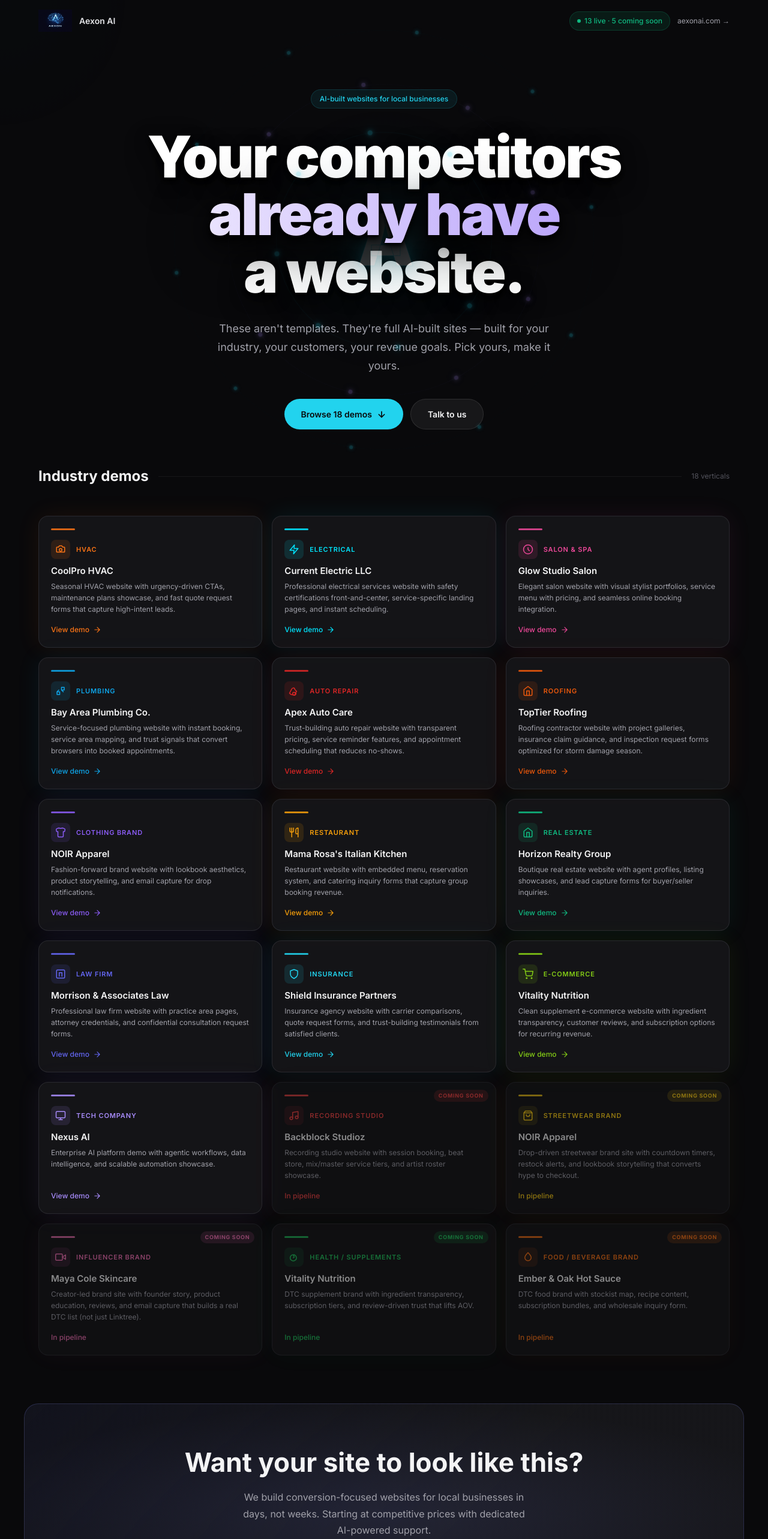
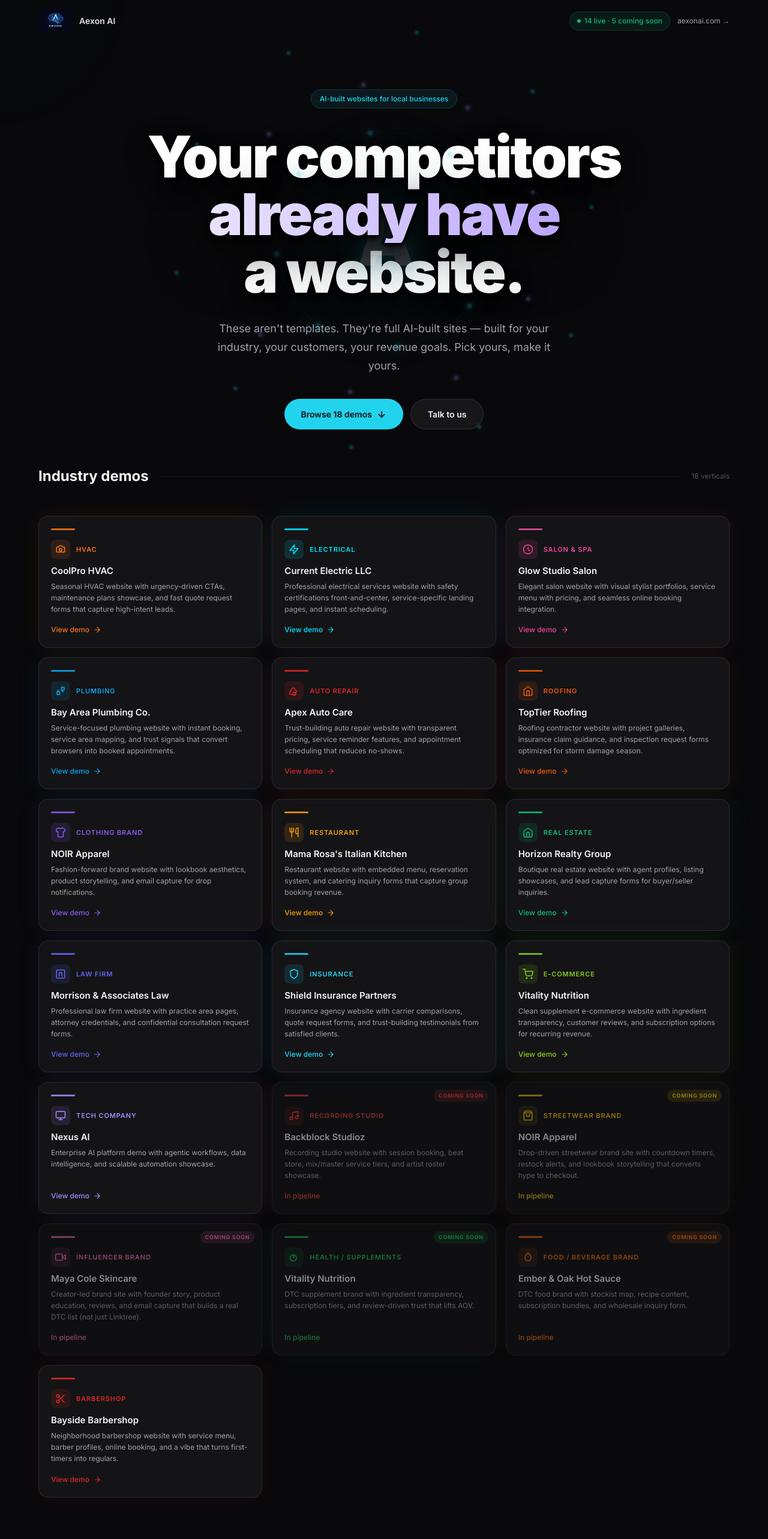
Before and after one commit to AEXON-AI-AGENCY/demo-staged-website-factory, a Next.js app: page / in a window 1280 px wide. Shown: the top 2566 px of the page at 60% size. Built offline with nearby package versions, Linux system fonts and the light colour scheme.

Commit message:
Add barbershop vertical tile + bump to 14 live · 5 coming soon

```diff
--- a/app/page.tsx
+++ b/app/page.tsx
@@ -91,6 +91,13 @@
       <path d="M16 10a4 4 0 0 1-8 0"/>
     </svg>
   ),
+  barbershop: (
+    <svg width="18" height="18" viewBox="0 0 24 24" fill="none" stroke="currentColor" strokeWidth="2" strokeLinecap="round" strokeLinejoin="round">
+      <circle cx="6" cy="6" r="3"/>
+      <circle cx="6" cy="18" r="3"/>
+      <path d="M20 4L8.12 15.88M14.47 14.48L20 20M8.12 8.12L12 12"/>
+    </svg>
+  ),
   "influencer-brand": (
     <svg width="18" height="18" viewBox="0 0 24 24" fill="none" stroke="currentColor" strokeWidth="2" strokeLinecap="round" strokeLinejoin="round">
       <path d="M23 7l-7 5 7 5V7z"/>
@@ -131,6 +138,7 @@
   "influencer-brand":   { name: "Maya Cole Skincare",    industry: "Influencer Brand",   accent: "#f472b6", description: "Creator-led brand site with founder story, product education, reviews, and email capture that builds a real DTC list (not just Linktree).", demoUrl: "/influencer-brand" },
   "health-supplements": { name: "Vitality Nutrition",    industry: "Health / Supplements", accent: "#22c55e", description: "DTC supplement brand with ingredient transparency, subscription tiers, and review-driven trust that lifts AOV.", demoUrl: "/health-supplements" },
   "food-brand":         { name: "Ember & Oak Hot Sauce", industry: "Food / Beverage Brand", accent: "#f97316", description: "DTC food brand with stockist map, recipe content, subscription bundles, and wholesale inquiry form.", demoUrl: "/food-brand" },
+  barbershop:        { name: "Bayside Barbershop",      industry: "Barbershop",         accent: "#dc2626", description: "Neighborhood barbershop website with service menu, barber profiles, online booking, and a vibe that turns first-timers into regulars.", demoUrl: "/barbershop" },
 } as const;
 
 type VerticalKey = keyof typeof VERTICALS;
@@ -156,6 +164,7 @@
   "influencer-brand": true,
   "health-supplements": true,
   "food-brand": true,
+  barbershop: false,
 };
 
 // ─── Vertical card ─────────────────────────────────────────────────────────────
@@ -294,7 +303,7 @@
         <div style={{ display: "flex", alignItems: "center", gap: "12px" }}>
           <span style={{ display: "inline-flex", alignItems: "center", gap: "6px", padding: "6px 12px", borderRadius: "99px", fontSize: "12px", fontWeight: 500, background: "rgba(16,185,129,0.1)", color: "#10b981", border: "1px solid rgba(16,185,129,0.2)" }}>
             <span style={{ width: "6px", height: "6px", borderRadius: "50%", background: "#10b981", display: "inline-block" }} />
-            13 live · 5 coming soon
+            14 live · 5 coming soon
           </span>
           <a href="https://aexonai.com" target="_blank" rel="noopener noreferrer" style={{ fontSize: "12px", color: "#a1a1aa", textDecoration: "none" }}>
             aexonai.com →
@@ -369,6 +378,7 @@
           <Row keys={["law-firm", "insurance", "ecommerce"]} />
           <Row keys={["tech-company", "recording-studio", "streetwear"]} />
           <Row keys={["influencer-brand", "health-supplements", "food-brand"]} />
+          <Row keys={["barbershop"]} />
         </div>
       </section>
 
```
